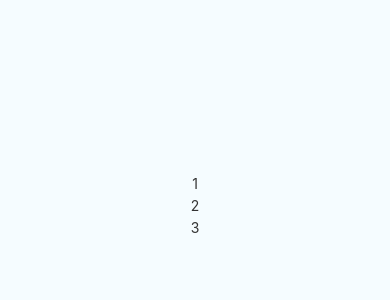
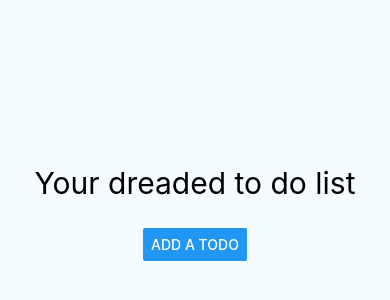
Before and after one commit to bahull/react-native-beginning, a React Native app: screen / in a window 390 px wide. Shown: the part 214-514 px from the top of the page. Built offline with nearby package versions, Linux system fonts and the light colour scheme.

Commit message:
updated todo app

```diff
--- a/App.js
+++ b/App.js
@@ -5,43 +5,20 @@
  */
 
 import React, { Component } from "react";
-import { Platform, StyleSheet, Text, View } from "react-native";
+import {
+  Platform,
+  StyleSheet,
+  Text,
+  View,
+  TextInput,
+  TouchableHighlight,
+  Button
+} from "react-native";
+
+import Todo from "./Todo";
 
 export default class App extends Component {
-  constructor() {
-    super();
-    this.state = {
-      todos: [1, 2, 3]
-    };
-  }
   render() {
-    return (
-      <View style={styles.container}>
-        {this.state.todos.map((todo, ind) => (
-          <Text key={ind} style={styles.instructions}>
-            {todo}
-          </Text>
-        ))}
-      </View>
-    );
+    return <Todo />;
   }
 }
-
-const styles = StyleSheet.create({
-  container: {
-    flex: 1,
-    justifyContent: "center",
-    alignItems: "center",
-    backgroundColor: "#F5FCFF"
-  },
-  welcome: {
-    fontSize: 20,
-    textAlign: "center",
-    margin: 10
-  },
-  instructions: {
-    textAlign: "center",
-    color: "#333333",
-    marginBottom: 5
-  }
-});
--- /dev/null
+++ b/Todo.js
@@ -0,0 +1,81 @@
+import React, { Component } from "react";
+import {
+  Platform,
+  StyleSheet,
+  Text,
+  View,
+  TextInput,
+  TouchableHighlight,
+  Button
+} from "react-native";
+
+export default class Todo extends Component {
+  constructor() {
+    super();
+    this.state = {
+      todos: [],
+      newTodo: ""
+    };
+    this.handleChange = this.handleChange.bind(this);
+    this.submitTodo = this.submitTodo.bind(this);
+    this.deleteTodo = this.deleteTodo.bind(this);
+  }
+  handleChange(e) {
+    this.setState({ newTodo: e });
+  }
+  submitTodo() {
+    const todos = [...this.state.todos, this.state.newTodo];
+    this.setState({ todos: todos, newTodo: "" });
+  }
+  deleteTodo(ind) {
+    const todos = [
+      ...this.state.todos.slice(0, ind),
+      ...this.state.todos.slice(ind + 1)
+    ];
+    this.setState({ todos });
+  }
+
+  render() {
+    return (
+      <View style={styles.container}>
+        <Text style={styles.welcome}>Your dreaded to do list</Text>
+        <TextInput
+          style={styles.textWidth}
+          value={this.state.newTodo}
+          onChangeText={this.handleChange}
+        />
+        <Button onPress={this.submitTodo} title="Add a Todo" />
+        {this.state.todos.map((todo, ind) => {
+          return (
+            <View key={ind}>
+              <Text>{todo}</Text>
+              <Button title="string" onPress={() => this.deleteTodo(ind)} />
+            </View>
+          );
+        })}
+      </View>
+    );
+  }
+}
+
+const styles = StyleSheet.create({
+  container: {
+    flex: 1,
+    justifyContent: "center",
+    alignItems: "center",
+    backgroundColor: "#F5FCFF"
+  },
+  welcome: {
+    fontSize: 30,
+    textAlign: "center",
+    margin: 10
+  },
+  instructions: {
+    textAlign: "center",
+    color: "#333333",
+    marginBottom: 5
+  },
+  textWidth: {
+    width: "30%"
+  }
+});
```
